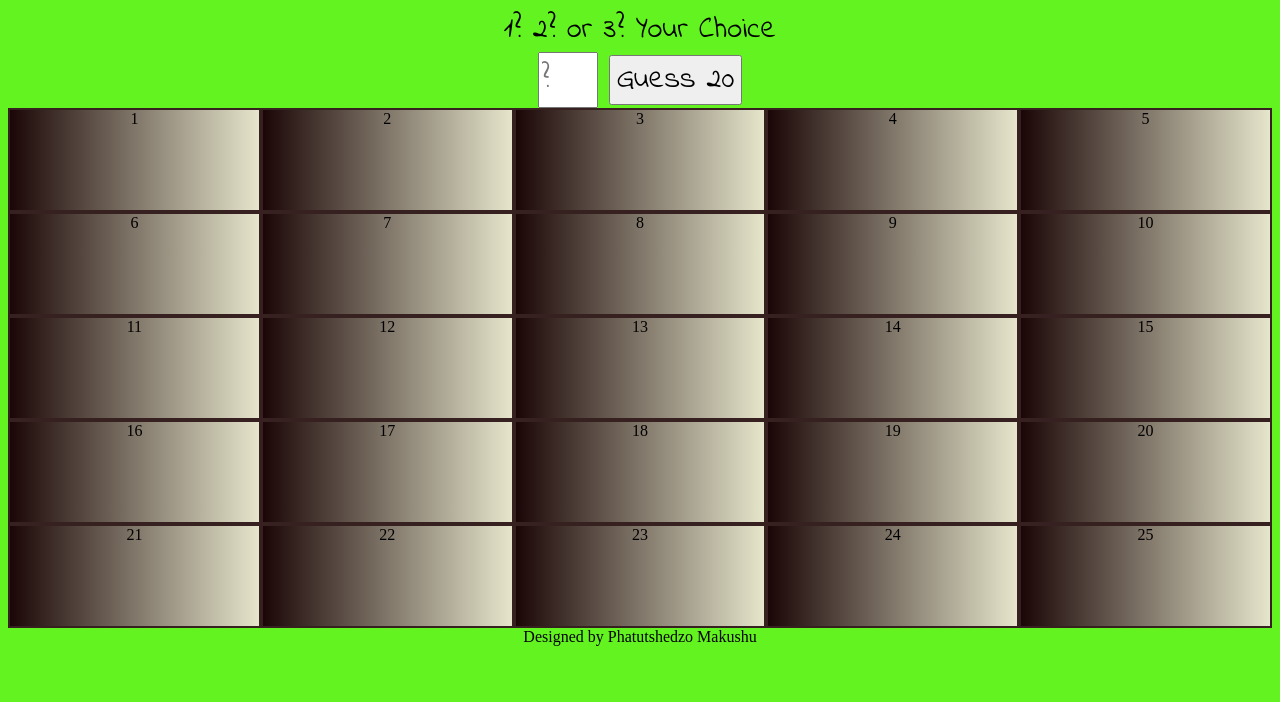
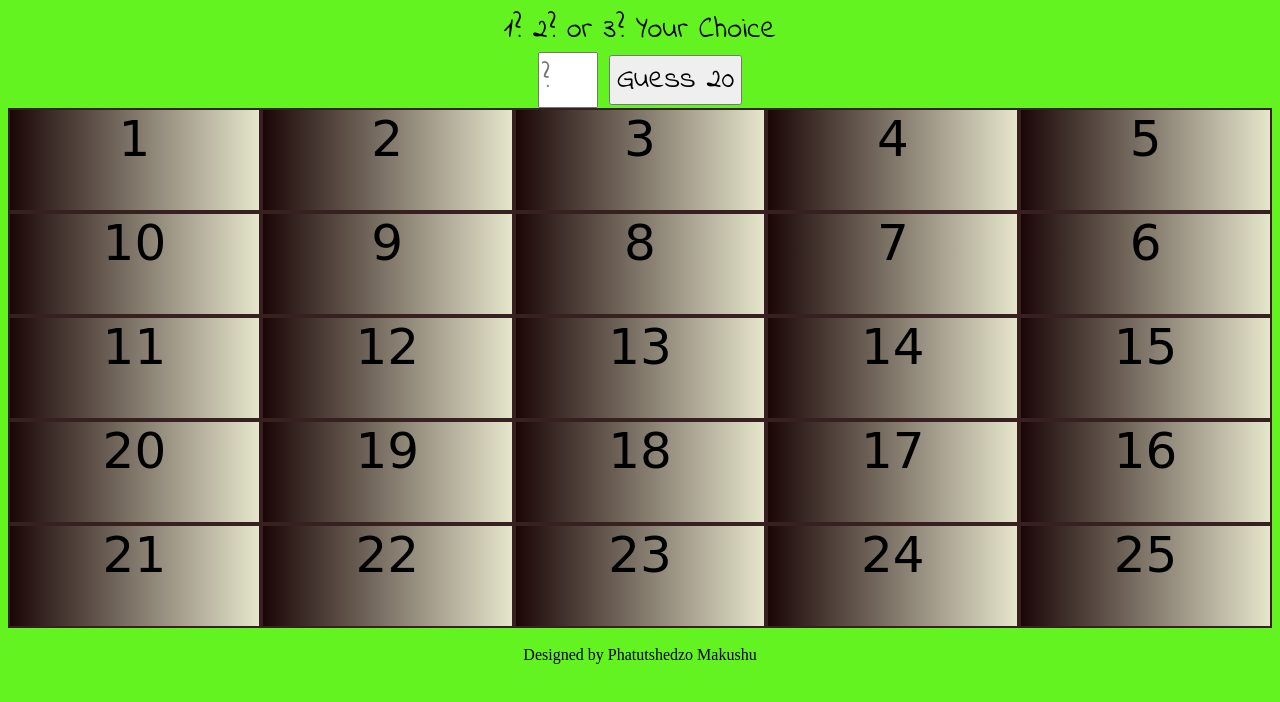
Before and after one commit to makushu/guessToMove, a plain HTML site: page index.html in a window 1280 px wide. Drawn offline with nearby package versions, Linux system fonts and the light colour scheme; a web font is replaced by a local one.

Commit message:
steps rearranged

```diff
--- a/guessToMove.js
+++ b/guessToMove.js
@@ -41,7 +41,7 @@ moveUser = () => {
     $("#submit").click(
       function () {
         $(move[position - 1]).css({
-          background: "-webkit-gradient(linear, left top, left bottom, to(#000))"
+          background:  "-webkit-gradient(linear, left top, left bottom, to(#000))"
         });
 
         $(move[position - 2]).css({
--- a/index.html
+++ b/index.html
@@ -32,28 +32,32 @@
         <div class="step three">3</div>
         <div class="step four">4</div>
         <div class="step five">5</div>
+
+        <div class="step ten">10</div>
+        <div class="step nine">9</div>
+        <div class="step eight">8</div>
+        <div class="step seven">7</div>
         <div class="step six">6</div>
-        <div class="step seven">7</div>
-        <div class="step eight">8</div>
-        <div class="step nine">9</div>
-        <div class="step ten">10</div>
+
         <div class="step eleven">11</div>
         <div class="step twelve">12</div>
         <div class="step thirteen">13</div>
         <div class="step fourteen">14</div>
         <div class="step fifteen">15</div>
+
+        <div class="step twenty">20</div>
+        <div class="step nineteen">19</div>
+        <div class="step eighteen">18</div>
+        <div class="step seventeen">17</div>
         <div class="step sixteen">16</div>
-        <div class="step seventeen">17</div>
-        <div class="step eighteen">18</div>
-        <div class="step nineteen">19</div>
-        <div class="step twenty">20</div>
+
         <div class="step twentyone">21</div>
         <div class="step twentytwo">22</div>
         <div class="step twentythree">23</div>
         <div class="step twentyfour">24</div>
         <div class="step twentyfive">25</div>
     </div>
-
+<br/>
     <script src="guessToMove.js"></script>
 
 </body>
--- a/style/style.css
+++ b/style/style.css
@@ -39,19 +39,15 @@ body{
     background-image: linear-gradient(to right, rgb(26, 6, 6) , rgb(230, 230, 204));
     border: 2px solid rgb(54, 32, 32);
     height: 100px;
-<<<<<<< HEAD
     font-size: 50px;
-=======
-    font-size: 40px;
->>>>>>> 2b2b9fc0ccd4eed526a947e08a98c193b4e9f33f
     font-family: 'Mrs Saint Delafield', cursive;
 }
+
 
 /* footer  */
 footer{
     text-align: center;
 }
-<<<<<<< HEAD
 
 
 /* media query for divs that represent steps */
@@ -60,5 +56,3 @@ footer{
         height: 80px;
     }
 }
-=======
->>>>>>> 2b2b9fc0ccd4eed526a947e08a98c193b4e9f33f
```
